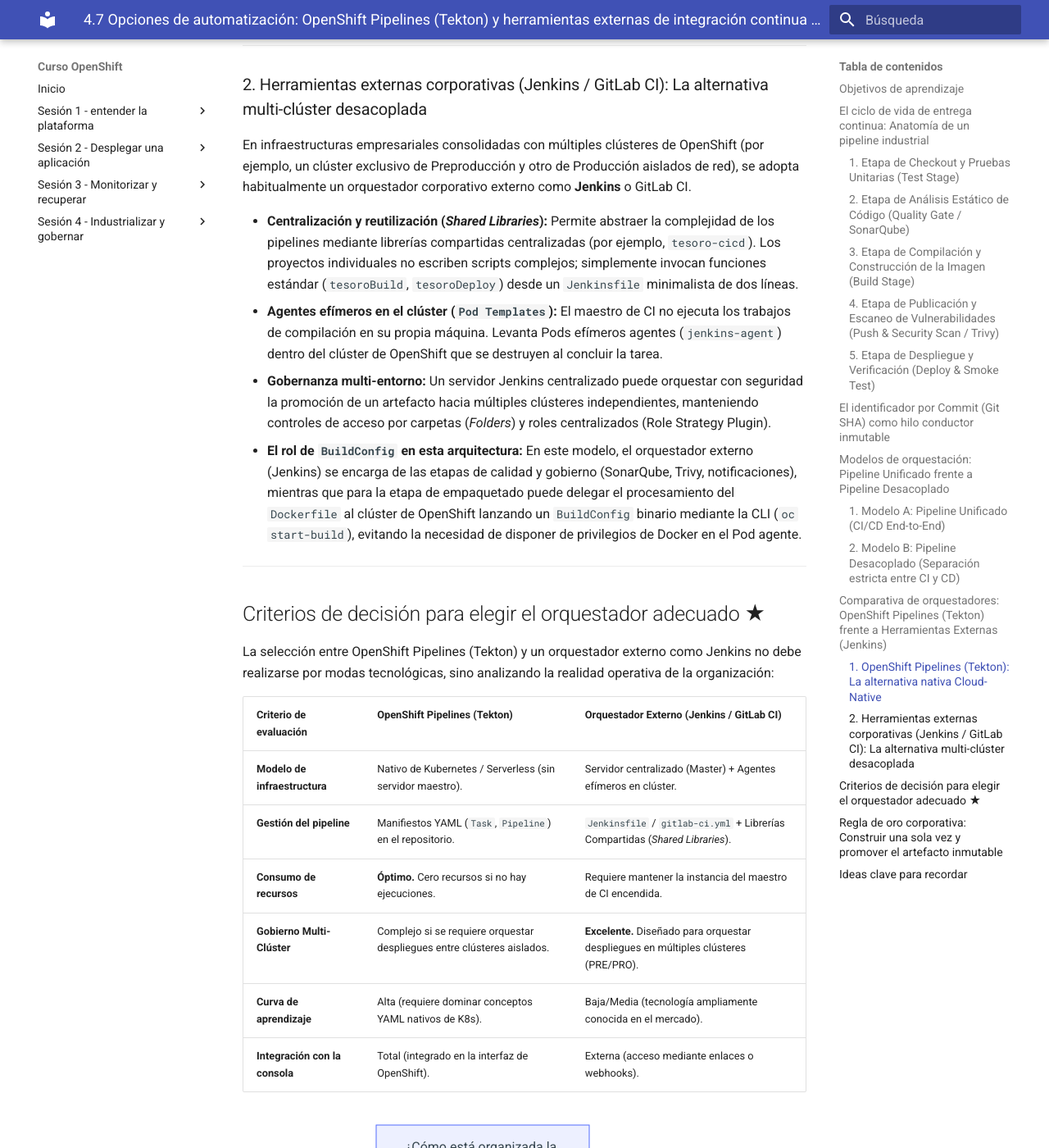
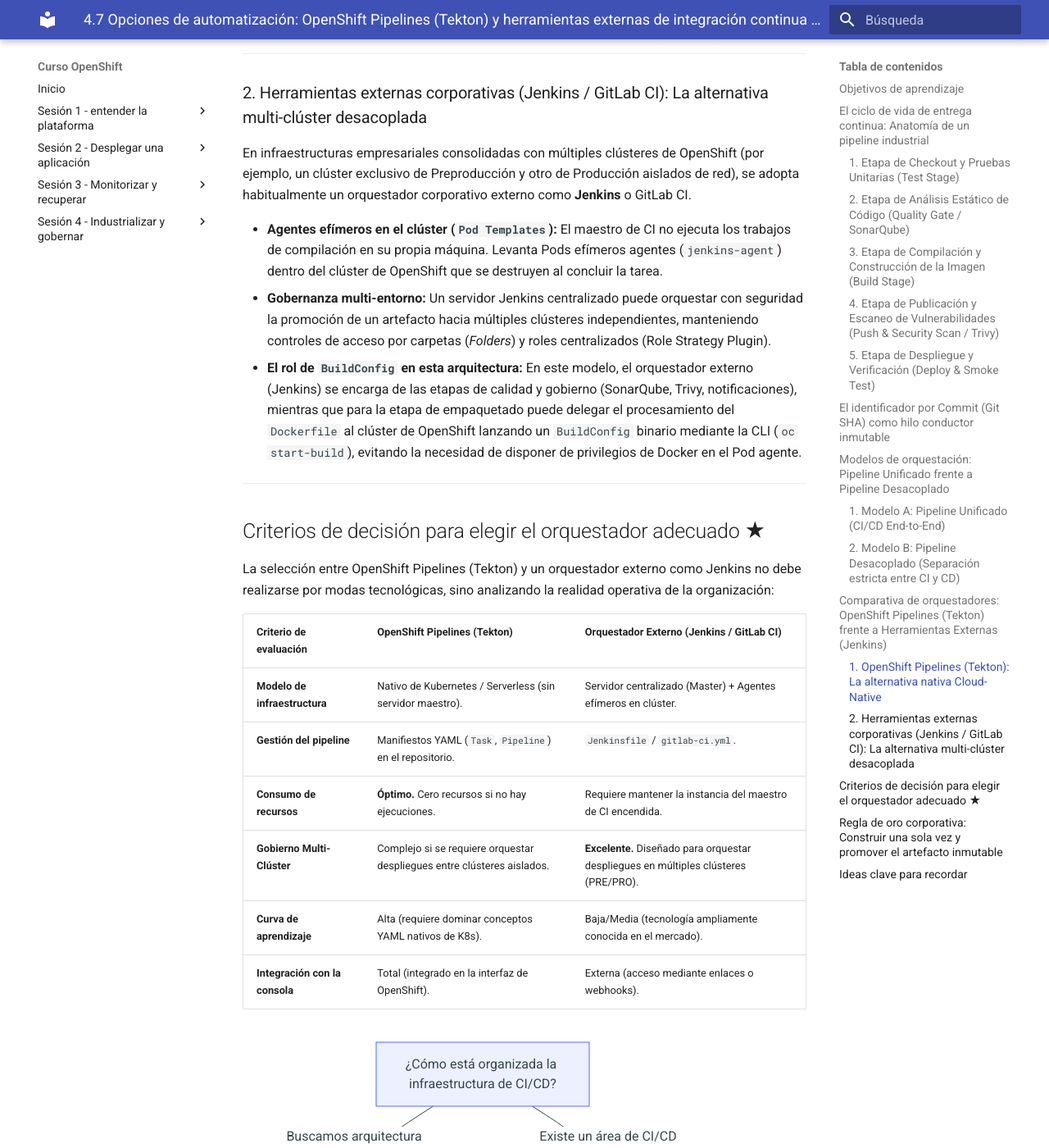
Before and after one commit to ieftraining/curso-openshift, an MkDocs documentation site: the page built from docs/sesion4/4.7 Opciones de automatizacion.md, in a window 1280 px wide and 1400 px high, scrolled down 4749 px. Shown: the whole window at 82% size. Built offline with MkDocs 1.6.1 and Material for MkDocs 9.7.7, drawn with Linux system fonts in a browser that asks for light colours; some of the changed text lies outside the part shown.

Commit message:
Add files via upload

````diff
--- a/docs/sesion4/4.7 Opciones de automatizacion.md
+++ b/docs/sesion4/4.7 Opciones de automatizacion.md
@@ -56,8 +56,8 @@
 ```mermaid
 flowchart TD
     subgraph Trazabilidad Inmutable mediante Git SHA
-        GitCommit[Git Commit: 7f3a9b1] -->|Identifica la versión del código| SonarReport[Informe Sonar: sgtfi.vacaciones-backend]
-        GitCommit -->|Sella la etiqueta del artefacto| NexusImage[Registro: es.tesoro/vacaciones/backend:7f3a9b1]
+        GitCommit[Git Commit: 7f3a9b1] -->|Identifica la versión del código| SonarReport[Informe Sonar: componente-backend]
+        GitCommit -->|Sella la etiqueta del artefacto| NexusImage[Registro: repositorio/app/backend:7f3a9b1]
         NexusImage -->|Analiza vulnerabilidades| TrivyReport[Informe Trivy: trivy-report.json]
         NexusImage -->|Despliega explícitamente en| OCPPod[Pod OpenShift: image:...:7f3a9b1]
     end
@@ -82,10 +82,10 @@
     end
 
     subgraph subB ["Modelo B: Pipeline Desacoplado (Separación CI vs CD)"]
-        Git2[Git Push] --> CI_Only["Pipeline CI (tesoroBuild): Test -> Sonar -> Build -> Trivy -> Push"]
-        CI_Only -->|Publica Artefacto Inmutable| Reg[Registro Corporativo Nexus]
+        Git2[Git Push] --> CI_Only["Pipeline CI: Test -> Sonar -> Build -> Trivy -> Push"]
+        CI_Only -->|Publica Artefacto Inmutable| Reg[Registro Corporativo]
 
-        Reg -.->|Promoción Manual / Aprobación| CD_Only["Pipeline CD (tesoroDeploy): oc set image IMAGE_TAG"]
+        Reg -.->|Promoción Manual / Aprobación| CD_Only["Pipeline CD: oc set image IMAGE_TAG"]
         CD_Only -->|Actualización Declarativa| OCP_PROD[Entornos PRE / PROD]
     end
 ```
@@ -116,8 +116,8 @@
     end
 
     subgraph Orquestador Externo / Jenkins Multi-Clúster
-        J_Master[Jenkins Master Centralizado] -->|Shared Library / Jenkinsfile| J_Agent[Jenkins Agent Pod]
-        J_Agent -->|CI: Test + Sonar + Build| Nexus[Registro Nexus]
+        J_Master[Jenkins Master Centralizado] -->|Jenkinsfile| J_Agent[Jenkins Agent Pod]
+        J_Agent -->|CI: Test + Sonar + Build| Nexus[Registro Corporativo]
         J_Agent -->|CD: oc set image| OCP_PRE_PRO[Clústeres OCP PRE / PRO]
     end
 ```
@@ -141,7 +141,6 @@
 
 En infraestructuras empresariales consolidadas con múltiples clústeres de OpenShift (por ejemplo, un clúster exclusivo de Preproducción y otro de Producción aislados de red), se adopta habitualmente un orquestador corporativo externo como **Jenkins** o GitLab CI.
 
-- **Centralización y reutilización (*Shared Libraries*):** Permite abstraer la complejidad de los pipelines mediante librerías compartidas centralizadas (por ejemplo, `tesoro-cicd`). Los proyectos individuales no escriben scripts complejos; simplemente invocan funciones estándar (`tesoroBuild`, `tesoroDeploy`) desde un `Jenkinsfile` minimalista de dos líneas.
 - **Agentes efímeros en el clúster (`Pod Templates`):** El maestro de CI no ejecuta los trabajos de compilación en su propia máquina. Levanta Pods efímeros agentes (`jenkins-agent`) dentro del clúster de OpenShift que se destruyen al concluir la tarea.
 - **Gobernanza multi-entorno:** Un servidor Jenkins centralizado puede orquestar con seguridad la promoción de un artefacto hacia múltiples clústeres independientes, manteniendo controles de acceso por carpetas (*Folders*) y roles centralizados (Role Strategy Plugin).
 - **El rol de `BuildConfig` en esta arquitectura:** En este modelo, el orquestador externo (Jenkins) se encarga de las etapas de calidad y gobierno (SonarQube, Trivy, notificaciones), mientras que para la etapa de empaquetado puede delegar el procesamiento del `Dockerfile` al clúster de OpenShift lanzando un `BuildConfig` binario mediante la CLI (`oc start-build`), evitando la necesidad de disponer de privilegios de Docker en el Pod agente.
@@ -155,7 +154,7 @@
 | Criterio de evaluación | OpenShift Pipelines (Tekton) | Orquestador Externo (Jenkins / GitLab CI) |
 | :--- | :--- | :--- |
 | **Modelo de infraestructura** | Nativo de Kubernetes / Serverless (sin servidor maestro). | Servidor centralizado (Master) + Agentes efímeros en clúster. |
-| **Gestión del pipeline** | Manifiestos YAML (`Task`, `Pipeline`) en el repositorio. | `Jenkinsfile` / `gitlab-ci.yml` + Librerías Compartidas (*Shared Libraries*). |
+| **Gestión del pipeline** | Manifiestos YAML (`Task`, `Pipeline`) en el repositorio. | `Jenkinsfile` / `gitlab-ci.yml`. |
 | **Consumo de recursos** | **Óptimo.** Cero recursos si no hay ejecuciones. | Requiere mantener la instancia del maestro de CI encendida. |
 | **Gobierno Multi-Clúster** | Complejo si se requiere orquestar despliegues entre clústeres aislados. | **Excelente.** Diseñado para orquestar despliegues en múltiples clústeres (PRE/PRO). |
 | **Curva de aprendizaje** | Alta (requiere dominar conceptos YAML nativos de K8s). | Baja/Media (tecnología ampliamente conocida en el mercado). |
@@ -164,7 +163,7 @@
 ```mermaid
 flowchart TD
     A[¿Cómo está organizada la infraestructura de CI/CD?] -->|Buscamos arquitectura Cloud-Native sin servidores maestros| B[OpenShift Pipelines / Tekton]
-    A -->|Existe un área de CI/CD centralizada con múltiples clústeres PRE y PRO| C[Jenkins / GitLab CI Externo con Shared Libraries]
+    A -->|Existe un área de CI/CD centralizada con múltiples clústeres PRE y PRO| C[Jenkins / GitLab CI Externo]
 
     B --> B1[Ideal para clústeres autónomos y desarrollo nativo en K8s]
     C --> C1[Ideal para gobierno corporativo, multi-clúster y segregación de funciones]
@@ -208,5 +207,5 @@
     - El **Pipeline Unificado** ejecuta todas las etapas de forma continua (ideal para `DEV`), mientras que el **Pipeline Desacoplado** separa la CI (construcción y validación) del CD (despliegue mediante `oc set image`), modelo preferido para `PRE` y `PRO`.
     - **`BuildConfig` no es un orquestador de CI/CD**; es un mecanismo de empaquetado nativo que los orquestadores (Jenkins o Tekton) pueden invocar para construir imágenes dentro del clúster sin daemon de Docker.
     - **OpenShift Pipelines (Tekton)** ofrece una solución CI/CD *Cloud-Native* y *Serverless* basada en CRDs nativos de Kubernetes (`Task`, `Pipeline`).
-    - **Jenkins / GitLab CI** ofrece una solución corporativa centralizada, ideal para la gobernanza multi-clúster y la estandarización mediante librerías compartidas (*Shared Libraries*).
+    - **Jenkins / GitLab CI** ofrece una solución corporativa centralizada, ideal para la gobernanza multi-clúster y la gestión de accesos y agentes efímeros.
     - **Construye una sola vez y promociona el artefacto inmutable:** Nunca recompiles una imagen para pasar a Producción.
````
